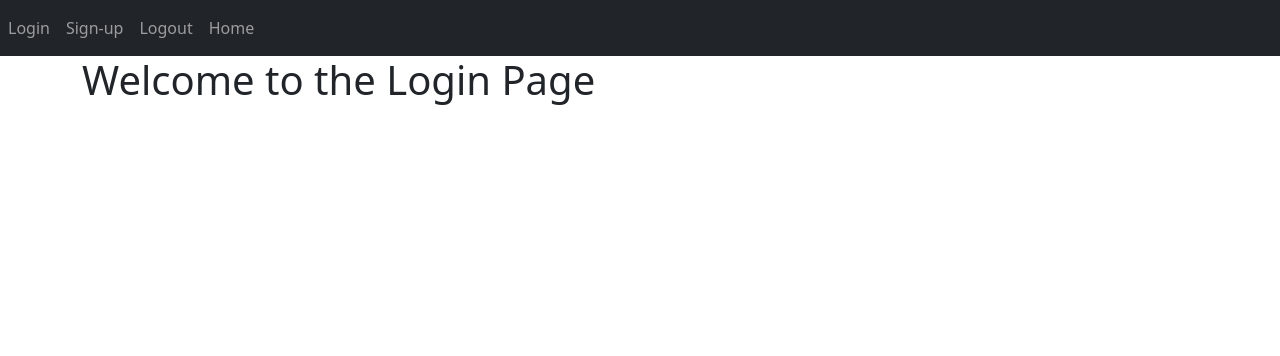
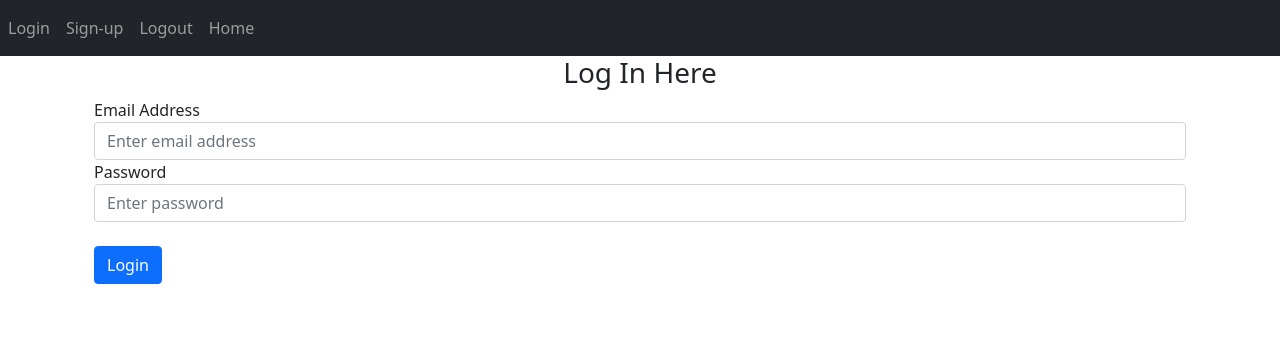
Before and after one commit to Boluwatifeh/Notes-app, a Flask app: page /auth/login in a window 1280 px wide. Shown: the top 356 px of the page. Run offline with Flask 2, Linux system fonts and the light colour scheme; some libraries are stand-ins or nearby versions.

Commit message:
design login page

```diff
--- a/website/templates/login.html
+++ b/website/templates/login.html
@@ -1,4 +1,35 @@
 {% extends "base.html" %} {% block title %}Login{% endblock %}
 {% block content%}
-<h1>Welcome to the Login Page</h1>
+<div class="container">
+    <form method="POST">
+        <h3 align="center"> Log In Here</h3>
+        <div class="form-group">
+            <label for="email">
+                Email Address
+            </label>
+            <input
+                type="email"
+                class="form-control"
+                id="email"
+                name="email"
+                placeholder="Enter email address"
+            >
+        </div>
+        <div class="form-group">
+            <label for="password">
+                Password
+            </label>
+            <input
+                type="password"
+                class="form-control"
+                id="password"
+                name="password"
+                placeholder="Enter password"
+            >
+        </div>
+        <br>
+        <button type="submit" class="btn btn-primary">Login</button>
+
+    </form>
+</div>
 {% endblock %}
```
